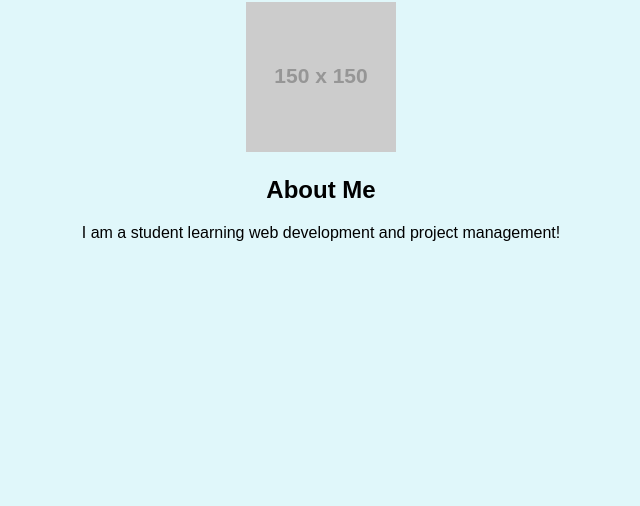
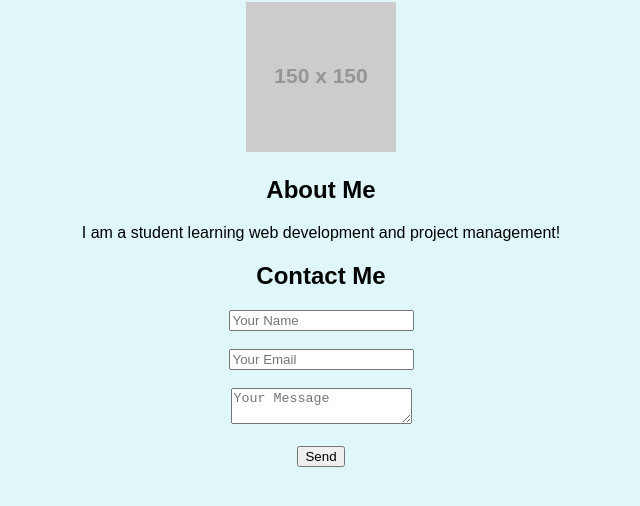
Before and after one commit to makramenhom/welcome, a plain HTML site: page index.html in a window 1280 px wide. Shown: the part 78-584 px from the top of the page, without its empty margins (319-959 px from the left). Drawn offline with Linux system fonts and the light colour scheme; placeholder pictures from the web are drawn by us.

Commit message:
Added contact form in new branch

```diff
--- a/index.html
+++ b/index.html
@@ -13,6 +13,17 @@
   <h2>About Me</h2>
   <p>I am a student learning web development and project management!</p>
 </section>
+<section>
+  <h2>Contact Me</h2>
+  <form>
+    <input type="text" placeholder="Your Name" required><br><br>
+    <input type="email" placeholder="Your Email" required><br><br>
+    <textarea placeholder="Your Message" required></textarea><br><br>
+    <button type="submit">Send</button>
+  </form>
+</section>
+
+
 
 </body>
 </html>
```
